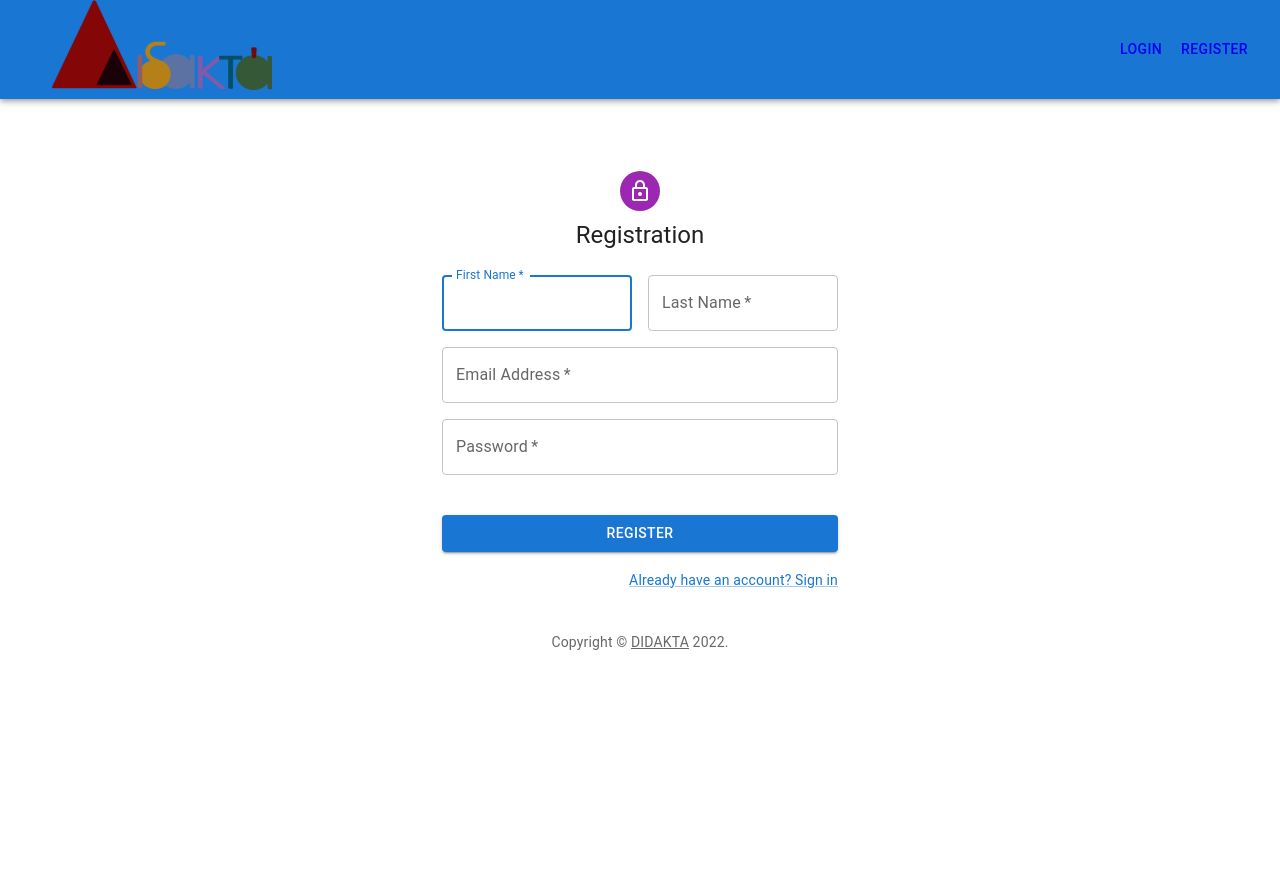
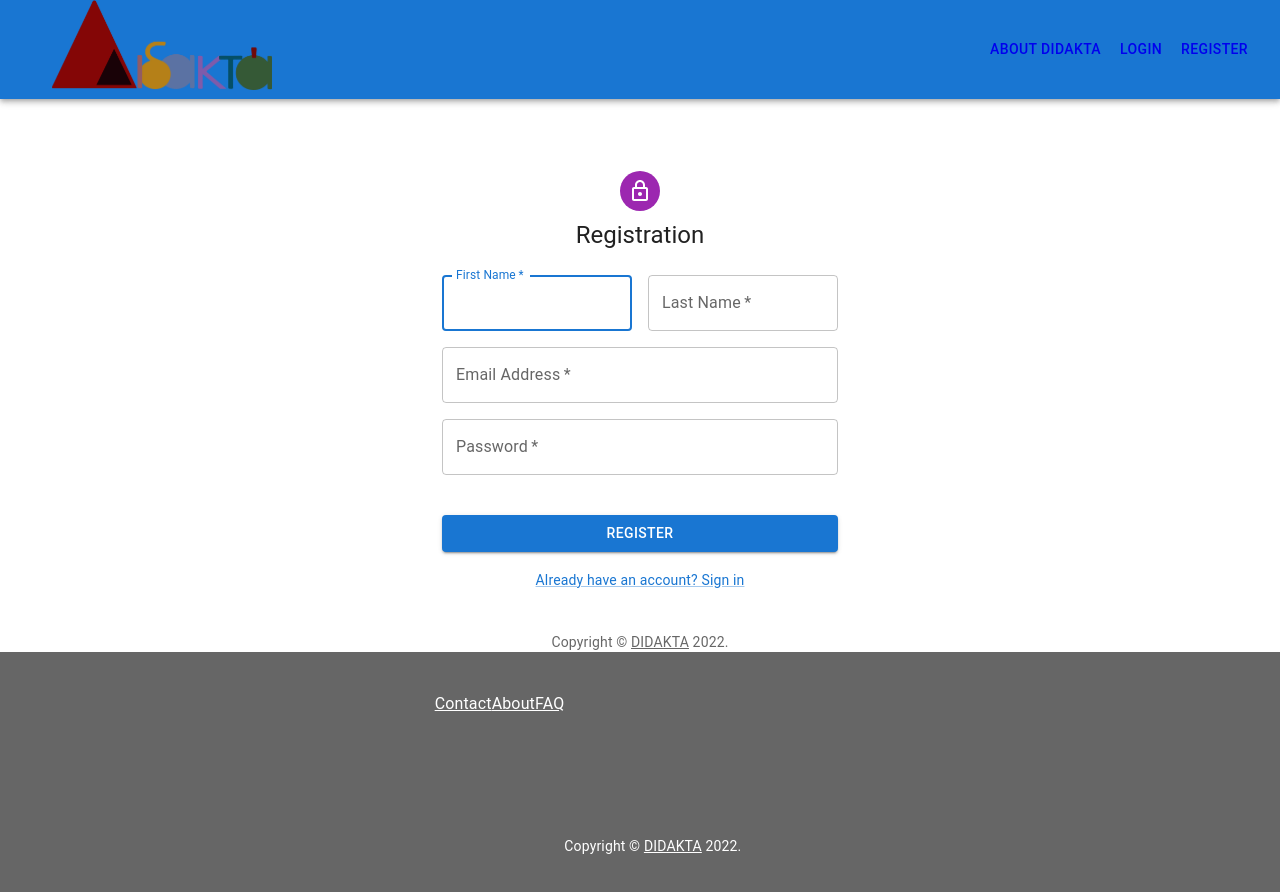
Before and after one commit to DeborahCW/Didakta-Frontend, a React (Create React App) app: page /register in a window 1280 px wide. Shown: the top 892 px of the page. Before the commit the page ends 800 px from the top, so only its background shows below. Built offline with nearby package versions, Linux system fonts and the light colour scheme.

Commit message:
add footer

```diff
--- a/src/AppRouter.js
+++ b/src/AppRouter.js
@@ -3,6 +3,7 @@ import Login from "./pages/Login";
 import Register from "./pages/Register";
 import App from "./App";
 import Header from "./pages/Header";
+import Footer from "./pages/Footer";
 
 const AppRouter = () => {
   return (
@@ -13,6 +14,7 @@ const AppRouter = () => {
         <Route path="/login" element={<Login />} />
         <Route path="/register" element={<Register />} />
       </Routes>
+      <Footer />
     </div>
   );
 };
--- a/src/pages/Footer.js
+++ b/src/pages/Footer.js
@@ -1,21 +1,74 @@
-import { Link } from 'react-router-dom';
+import * as React from 'react';
+import AppBar from '@mui/material/AppBar';
+import Box from '@mui/material/Box';
+import Toolbar from '@mui/material/Toolbar';
+import Typography from '@mui/material/Typography';
+import Button from '@mui/material/Button';
+import IconButton from '@mui/material/IconButton';
+import Link from '@mui/material/Link';
+import Login from './Login';
+import logo from '../images/logo.png';
+import Grid from '@mui/material/Grid';
+import Container from '@mui/material/Container';
+import { createTheme, ThemeProvider } from '@mui/material/styles';
+
+function Copyright(props) {
+    return (
+      <Typography variant="body2" color="white" align="center" {...props}>
+        {'Copyright © '}
+        <Link color="inherit" href="/">
+          DIDAKTA
+        </Link>{' '}
+        {new Date().getFullYear()}
+        {'.'}
+      </Typography>
+    );
+  }
+
+const Footer = () => {
 
 
-const Footer = () => {
     return (
-        <div>
+
             <footer>
-                <div>
-                    <ul>
-                        <li> </li>
-                        <li> </li>
-                        <li> </li>
-                        <li> </li>
-                    </ul>
-                </div>
+                <Box
+                px={{ xs: 3, sm: 10, }}
+                py={{ xs: 5, sm: 10}}
+                bgcolor="text.secondary"
+                color="white">
+                    <Container maxWidth="lg">
+                        <Grid container spacing={5}>
+                            <Grid item xs={12} sm={4}></Grid>
+
+                                <Box>
+                                    <Link href="/" color="inherit">
+                                    Contact
+                                    </Link>
+                                </Box>
+                                <Box>
+                                    <Link href="/" color="inherit">
+                                    About
+                                    </Link>
+                                </Box>
+                                <Box>
+                                    <Link href="/" color="inherit">
+                                    FAQ
+                                    </Link>
+                                </Box>
+                                <Box
+                                textAlign="center"
+                                pt={{xs: 5, sm: 10}}
+                                pb={{xs: 5, sm: 0}}>
+                                    {/* DIDAKTA &reg; {new Date().getFullYear()} */}
+                                    <Copyright sx={{ mt: 8, mb: 4 }} />
+                                </Box>
+
+                        </Grid>
+                    </Container>
+                </Box>
             </footer>
 
-        </div>
+
     )
 }
 
--- a/src/pages/Header.js
+++ b/src/pages/Header.js
@@ -13,8 +13,8 @@ import logo from '../images/logo.png';
 
 export default function ButtonAppBar() {
   return (
-    <Box sx={{ flexGrow: 1 }}>
-      <AppBar position="static">
+    <Box bgcolor="text.secondary" sx={{ flexGrow: 1 }}>
+      <AppBar bgcolor="text.secondary" position="static">
         <Toolbar>
           <IconButton
             size="large"
@@ -29,7 +29,7 @@ export default function ButtonAppBar() {
           <Typography variant="h6" component="div" sx={{ flexGrow: 1 }}>
             <Link to="/"><img id="Logo" width="220" height="90" padding-top="10" src={logo}/></Link>
           </Typography>
-
+          <Link to="/about"><Button color="inherit">About DIDAKTA</Button></Link>
           <Link to="/login"><Button color="inherit">Login</Button></Link>
           <Link to="/register"><Button color="inherit">Register</Button></Link>
         </Toolbar>
--- a/src/pages/Register.js
+++ b/src/pages/Register.js
@@ -113,7 +113,7 @@ export default function SignUp() {
             >
               Register
             </Button>
-            <Grid container justifyContent="flex-end">
+            <Grid container justifyContent="center">
               <Grid item>
                 <Link href="#" variant="body2">
                   Already have an account? Sign in
```
